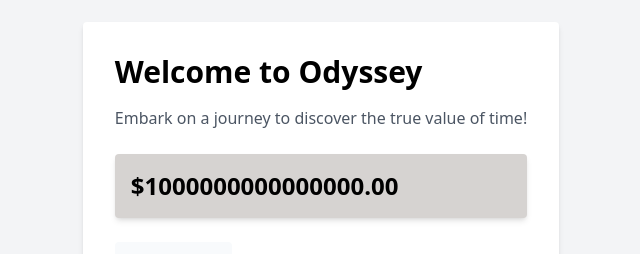
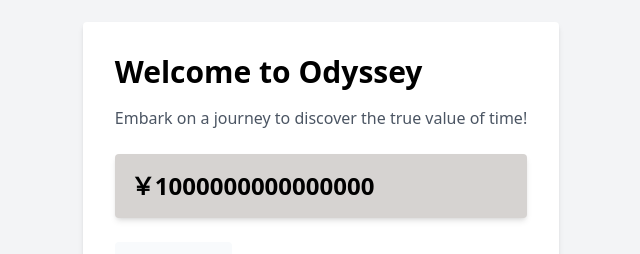
Before and after one commit to daydule/odyssey-frontend, a Next.js app: page /main in a window 1280 px wide. Shown: the part 220-474 px from the top of the page, without its empty margins (319-959 px from the left). Built offline with nearby package versions, Linux system fonts and the light colour scheme.

Commit message:
ODY-196 update コンポーネントのデザインを微修正

```diff
--- a/src/components/AmountDisplay.tsx
+++ b/src/components/AmountDisplay.tsx
@@ -27,7 +27,7 @@ const AmountDisplay = ({ variant, amount }: AmountDisplayProps) => {
   }
   return (
     <div className={`${bgColor} rounded p-4 shadow-md`}>
-      <span className='text-2xl font-semibold'>${amount.toFixed(2)}</span>
+      <span className='text-2xl font-semibold'>￥{amount.toFixed(0)}</span>
     </div>
   );
 };
```
